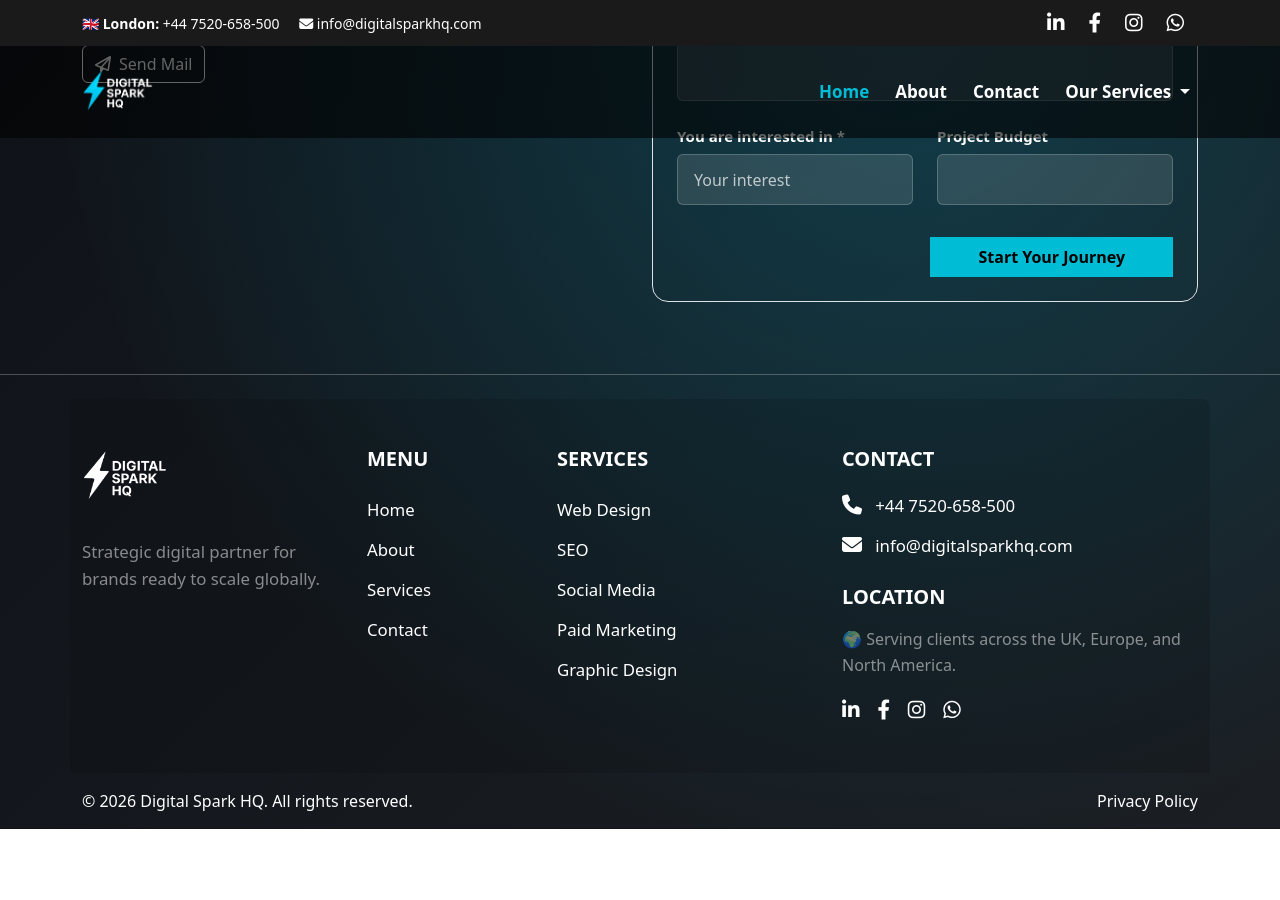
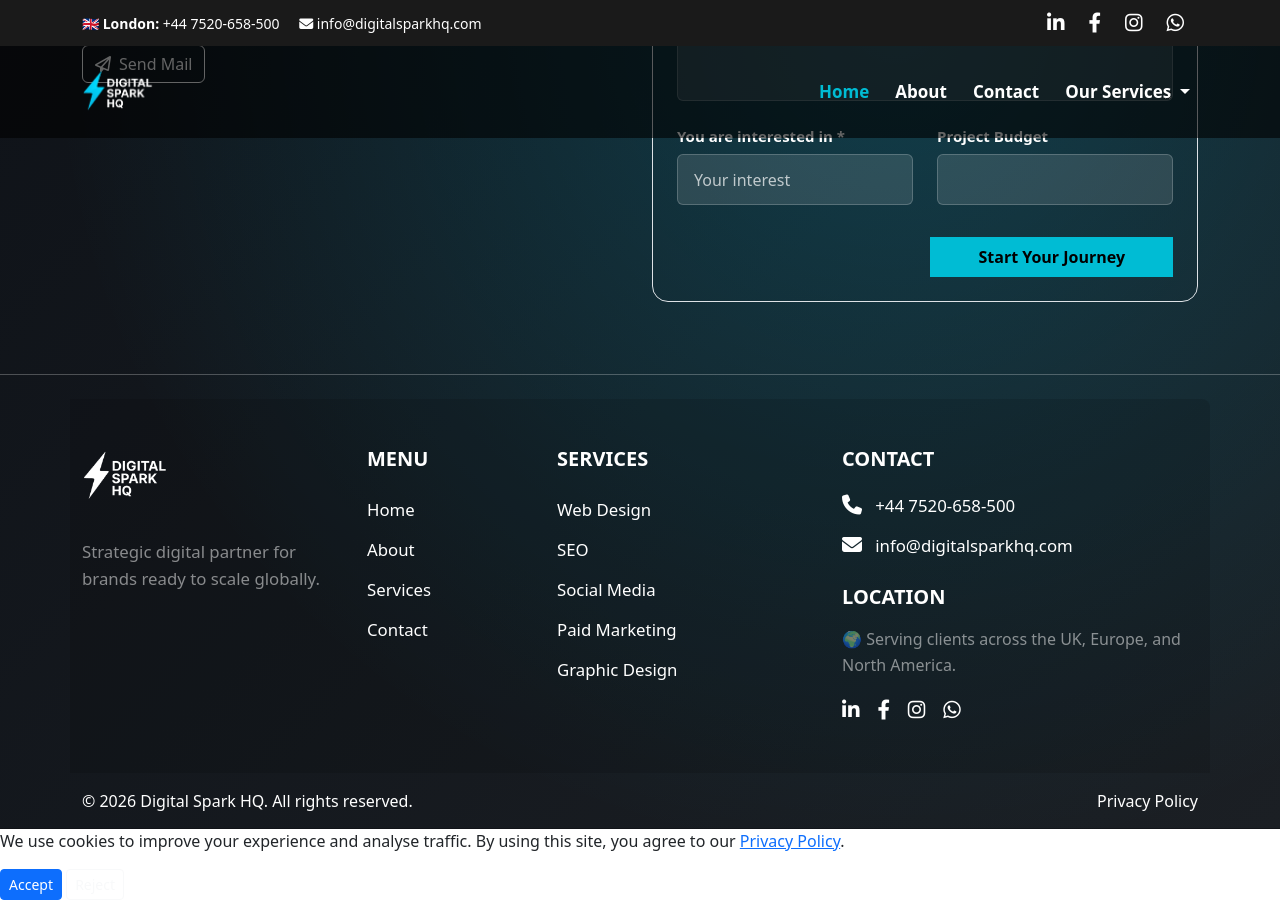
Before and after one commit to Iambiswajit-C/digitalsparkhq, a Jekyll site: the page built from index.md, in a window 1280 px wide and 900 px high, scrolled down 4648 px. Built offline with Jekyll 4.4.1, drawn with Linux system fonts in a browser that asks for light colours; before the commit the page ends 5477 px from its top, so only the background shows below that.

Commit message:
Update default.html

```diff
--- a/_layouts/default.html
+++ b/_layouts/default.html
@@ -291,5 +291,28 @@
     </div>
   </div>
 </div>
+
+  <!-- Cookie Consent -->
+<div id="cookie-banner" class="cookie-banner">
+  <div class="cookie-content">
+
+    <p>
+      We use cookies to improve your experience and analyse traffic.
+      By using this site, you agree to our
+      <a href="{{ '/privacy-policy/' | relative_url }}">Privacy Policy</a>.
+    </p>
+
+    <div class="cookie-actions">
+      <button id="accept-cookies" class="btn btn-primary btn-sm">
+        Accept
+      </button>
+      <button id="reject-cookies" class="btn btn-outline-light btn-sm">
+        Reject
+      </button>
+    </div>
+
+  </div>
+</div>
+
 </body>
 </html>
```
